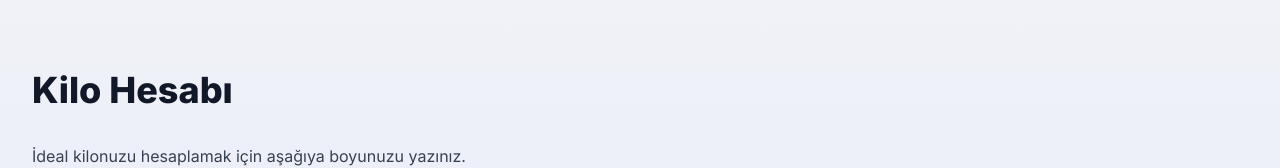
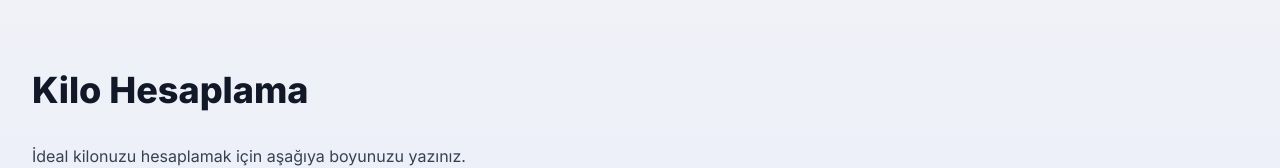
Before and after one commit to ekremkenter/mek-dev, a Next.js app: page /kilo-hesaplama in a window 1280 px wide. Shown: the part 234-402 px from the top of the page. Built offline with nearby package versions, Linux system fonts and the light colour scheme; no server answers.

Commit message:
Fix title

```diff
--- a/src/app/kilo-hesaplama/page.tsx
+++ b/src/app/kilo-hesaplama/page.tsx
@@ -35,7 +35,7 @@ export default function CalculatePage() {
   return (
     <div className="block">
       <div className="py-24 sm:py-32 w-full prose dark:prose-invert">
-        <h1>Kilo Hesabı</h1>
+        <h1>Kilo Hesaplama</h1>
         <p>İdeal kilonuzu hesaplamak için aşağıya boyunuzu yazınız.</p>
         <Input
           placeholder="Boyunuz"
```
